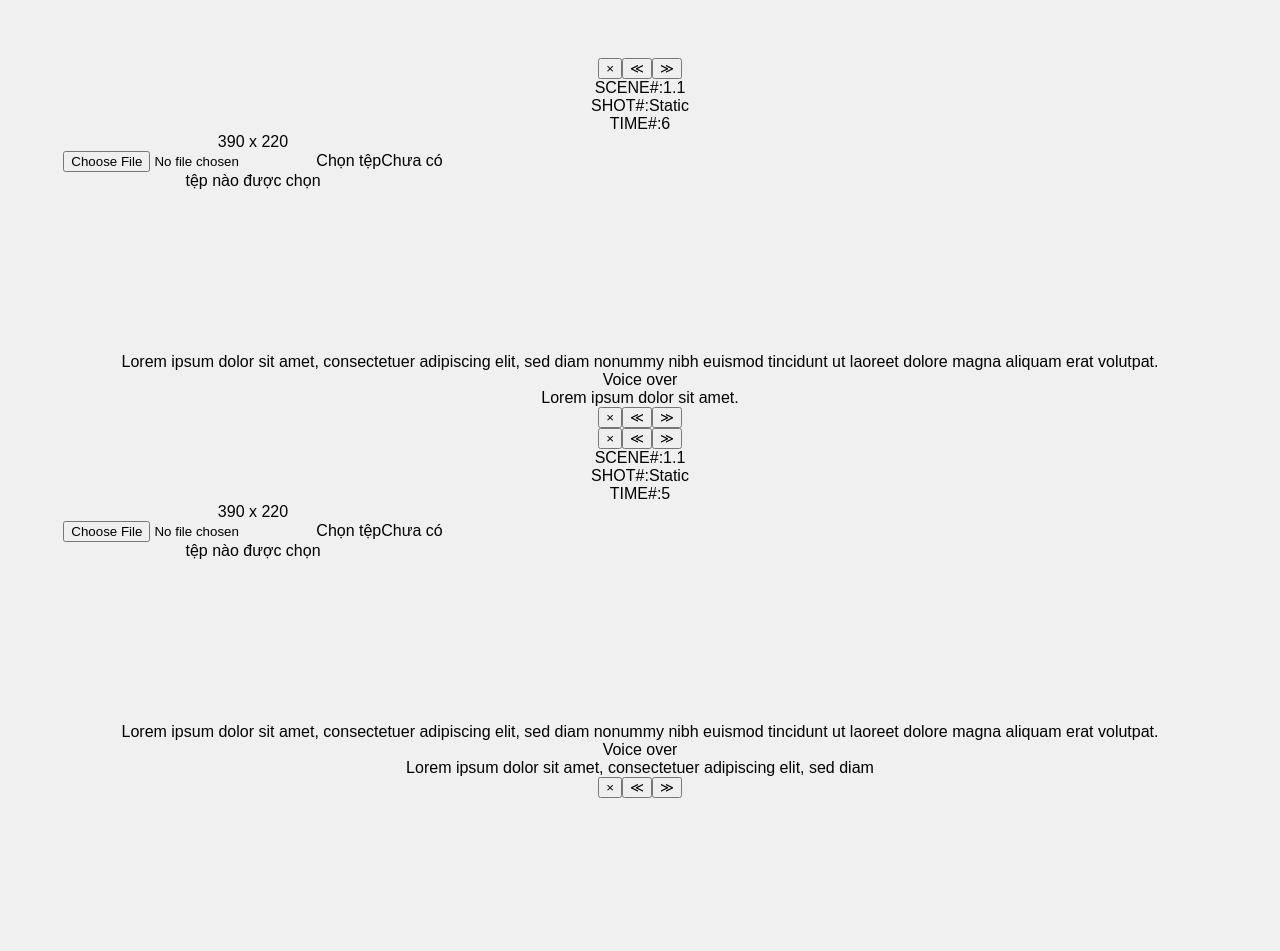
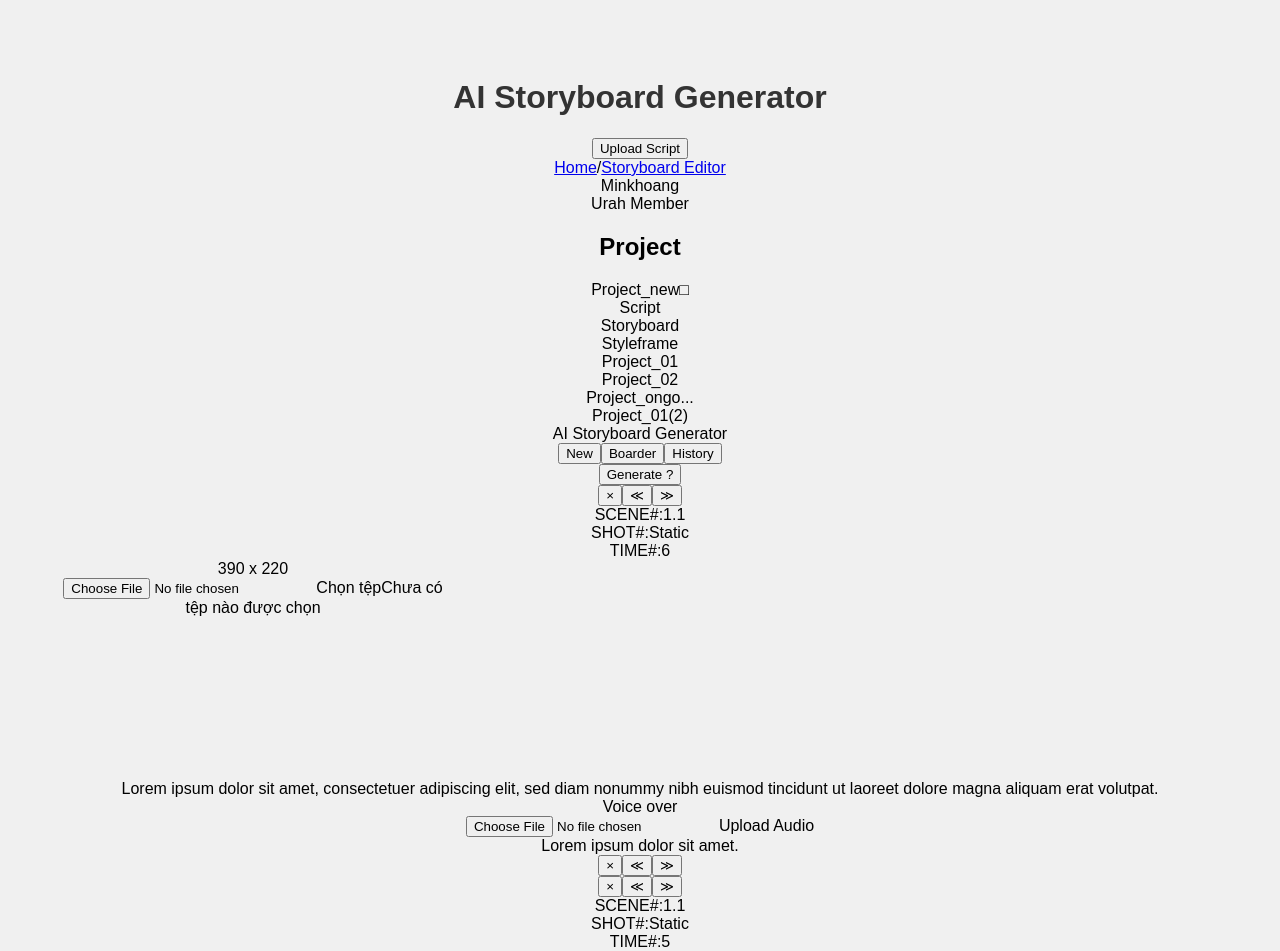
Before and after one commit to quangzz/storyboard, a React (Vite) app: page /drag-drop in a window 1280 px wide. Shown: the top 951 px of the page. Before the commit the page ends 856 px from the top, so only its background shows below. Built offline with nearby package versions, Linux system fonts and the light colour scheme.

Commit message:
first commit

```diff
--- a/src/pages/DragDropPage.jsx
+++ b/src/pages/DragDropPage.jsx
@@ -25,6 +25,10 @@ const DragDropPage = () => {
     }
   ]);
 
+  const [editingScene, setEditingScene] = useState(null);
+  const [tempDescription, setTempDescription] = useState("");
+  const [tempVoiceOver, setTempVoiceOver] = useState("");
+
   // Xử lý kéo-thả chính xác
   const handleDragEnd = (result) => {
     if (!result.destination) return; // Nếu kéo ra ngoài thì không làm gì
@@ -43,8 +47,8 @@ const DragDropPage = () => {
 
   // Thêm cảnh mới vào vị trí bất kỳ
   const handleAddScene = () => {
-    if (scenes.length >= 9) {
-      alert("Tối đa 9 cảnh!");
+    if (scenes.length >= 20) {
+      alert("Tối đa 20 cảnh!");
       return;
     }
 
@@ -72,10 +76,113 @@ const DragDropPage = () => {
     }
   };
 
+  const handleAudioUpload = (e, id) => {
+    const file = e.target.files[0];
+    if (file) {
+      if (file.type !== "audio/mpeg" && file.type !== "audio/wav") {
+        alert("Please upload only MP3 or WAV files");
+        return;
+      }
+
+      const audioUrl = URL.createObjectURL(file);
+      setScenes(scenes.map(scene =>
+        scene.id === id
+          ? { ...scene, audioFile: file.name, audioUrl: audioUrl }
+          : scene
+      ));
+    }
+  };
+
+  const handleDeleteAudio = (id) => {
+    setScenes(scenes.map(scene =>
+      scene.id === id
+        ? { ...scene, audioFile: null, audioUrl: null }
+        : scene
+    ));
+  };
+
+  const handleEdit = (scene) => {
+    setEditingScene(scene.id);
+    setTempDescription(scene.description);
+    setTempVoiceOver(scene.voiceOver);
+  };
+
+  const handleSave = (id) => {
+    setScenes(scenes.map(scene =>
+      scene.id === id
+        ? { ...scene, description: tempDescription, voiceOver: tempVoiceOver }
+        : scene
+    ));
+    setEditingScene(null);
+  };
+
   return (
-    <div className="min-h-screen bg-white p-4">
-      <div className="max-w-2xl mx-auto">
-        <DragDropContext>
+    <div className="min-h-screen bg-gray-50">
+      <div className="max-w-4xl mx-auto py-4">
+        {/* Title */}
+        <div className="flex justify-between items-center mb-4">
+          <h1 className="text-2xl font-bold">AI Storyboard Generator</h1>
+          <button
+            onClick={() => navigate('/upload')}
+            className="bg-purple-600 text-white px-4 py-2 rounded-lg hover:bg-purple-700"
+          >
+            Upload Script
+          </button>
+        </div>
+
+        {/* Navigation */}
+        <div className="text-center mb-4">
+          <a href="#" className="text-purple-600">Home</a>
+          <span className="text-purple-600">/</span>
+          <a href="#" className="text-purple-600">Storyboard Editor</a>
+        </div>
+
+        {/* User Info */}
+        <div className="text-center mb-4">
+          <div>Minkhoang</div>
+          <div className="text-sm text-gray-500">Urah Member</div>
+        </div>
+
+        {/* Project */}
+        <div className="text-center mb-4">
+          <h2 className="font-bold mb-2">Project</h2>
+          <div className="mb-2">
+            <span>Project_new</span>
+            <span className="ml-1">□</span>
+          </div>
+          <div className="space-y-1 text-sm">
+            <div>Script</div>
+            <div>Storyboard</div>
+            <div>Styleframe</div>
+            <div>Project_01</div>
+            <div>Project_02</div>
+            <div>Project_ongo...</div>
+            <div>Project_01(2)</div>
+          </div>
+        </div>
+
+        {/* Generator Controls */}
+        <div className="text-center mb-6">
+          <div className="font-bold mb-2">AI Storyboard Generator</div>
+          <div className="inline-flex gap-1 mb-2">
+            <button
+              className="px-3 py-0.5 border rounded text-sm hover:bg-gray-100"
+              onClick={handleAddScene}
+            >
+              New
+            </button>
+            <button className="px-3 py-0.5 border rounded text-sm bg-blue-100">Boarder</button>
+            <button className="px-3 py-0.5 border rounded text-sm">History</button>
+          </div>
+          <div>
+            <button className="px-3 py-0.5 border rounded text-sm bg-green-500 text-white">
+              Generate ?
+            </button>
+          </div>
+        </div>
+
+        {/* Scenes */}
+        <DragDropContext onDragEnd={handleDragEnd}>
           <Droppable droppableId="scenes" direction="vertical">
             {(provided) => (
               <div
@@ -90,11 +197,14 @@ const DragDropPage = () => {
                         ref={provided.innerRef}
                         {...provided.draggableProps}
                         {...provided.dragHandleProps}
-                        className="text-center"
+                        className="text-center bg-white p-4 rounded-lg"
                       >
                         {/* Scene Navigation */}
                         <div className="inline-flex border border-gray-300 mb-1">
-                          <button className="px-2 border-r border-gray-300">×</button>
+                          <button
+                            className="px-2 border-r border-gray-300"
+                            onClick={() => handleDeleteScene(scene.id)}
+                          >×</button>
                           <button className="px-2 border-r border-gray-300">≪</button>
                           <button className="px-2">≫</button>
                         </div>
@@ -141,18 +251,92 @@ const DragDropPage = () => {
 
                         {/* Description */}
                         <div className="text-center mb-2 max-w-[390px] mx-auto">
-                          {scene.description}
+                          {editingScene === scene.id ? (
+                            <textarea
+                              value={tempDescription}
+                              onChange={(e) => setTempDescription(e.target.value)}
+                              className="w-full p-2 border border-gray-300 rounded mb-2"
+                              rows="3"
+                            />
+                          ) : (
+                            <div
+                              onClick={() => handleEdit(scene)}
+                              className="cursor-pointer hover:bg-gray-50 p-2"
+                            >
+                              {scene.description}
+                            </div>
+                          )}
                         </div>
 
                         {/* Voice Over */}
                         <div className="text-center max-w-[390px] mx-auto">
                           <div className="text-gray-400">Voice over</div>
-                          <div>{scene.voiceOver}</div>
+                          <div className="mb-2">
+                            <input
+                              type="file"
+                              accept=".mp3,.wav"
+                              id={`audio-upload-${scene.id}`}
+                              onChange={(e) => handleAudioUpload(e, scene.id)}
+                              className="hidden"
+                            />
+                            <label
+                              htmlFor={`audio-upload-${scene.id}`}
+                              className="cursor-pointer px-3 py-1 bg-blue-500 text-white rounded hover:bg-blue-600 inline-block mb-2"
+                            >
+                              {scene.audioFile ? 'Replace Audio' : 'Upload Audio'}
+                            </label>
+                            {scene.audioFile && (
+                              <div className="flex items-center justify-center gap-2">
+                                <div className="text-sm text-gray-600">
+                                  {scene.audioFile}
+                                </div>
+                                <button
+                                  onClick={() => handleDeleteAudio(scene.id)}
+                                  className="text-red-500 hover:text-red-700"
+                                >
+                                  <AiOutlineDelete size={18} />
+                                </button>
+                              </div>
+                            )}
+                          </div>
+                          {scene.audioUrl && (
+                            <audio controls className="w-full mb-2">
+                              <source src={scene.audioUrl} type="audio/mpeg" />
+                              Your browser does not support the audio element.
+                            </audio>
+                          )}
+                          {editingScene === scene.id ? (
+                            <>
+                              <textarea
+                                value={tempVoiceOver}
+                                onChange={(e) => setTempVoiceOver(e.target.value)}
+                                className="w-full p-2 border border-gray-300 rounded mb-2"
+                                rows="2"
+                                placeholder="Add voice over transcript here..."
+                              />
+                              <button
+                                onClick={() => handleSave(scene.id)}
+                                className="bg-green-500 text-white px-4 py-1 rounded hover:bg-green-600"
+                              >
+                                Save
+                              </button>
+                            </>
+                          ) : (
+                            <div
+                              onClick={() => handleEdit(scene)}
+                              className="cursor-pointer hover:bg-gray-50 p-2"
+                            >
+                              {scene.voiceOver || "Add voice over transcript..."}
+                            </div>
+                          )}
                         </div>
 
                         {/* Bottom Navigation */}
                         <div className="inline-flex border border-gray-300 mt-2">
-                          <button className="px-2 border-r border-gray-300">×</button>
+                          <button
+                            className="px-2 border-r border-gray-300"
+                            onClick={() => handleDeleteScene(scene.id)}
+                          >×</button>
                           <button className="px-2 border-r border-gray-300">≪</button>
                           <button className="px-2">≫</button>
                         </div>
```
